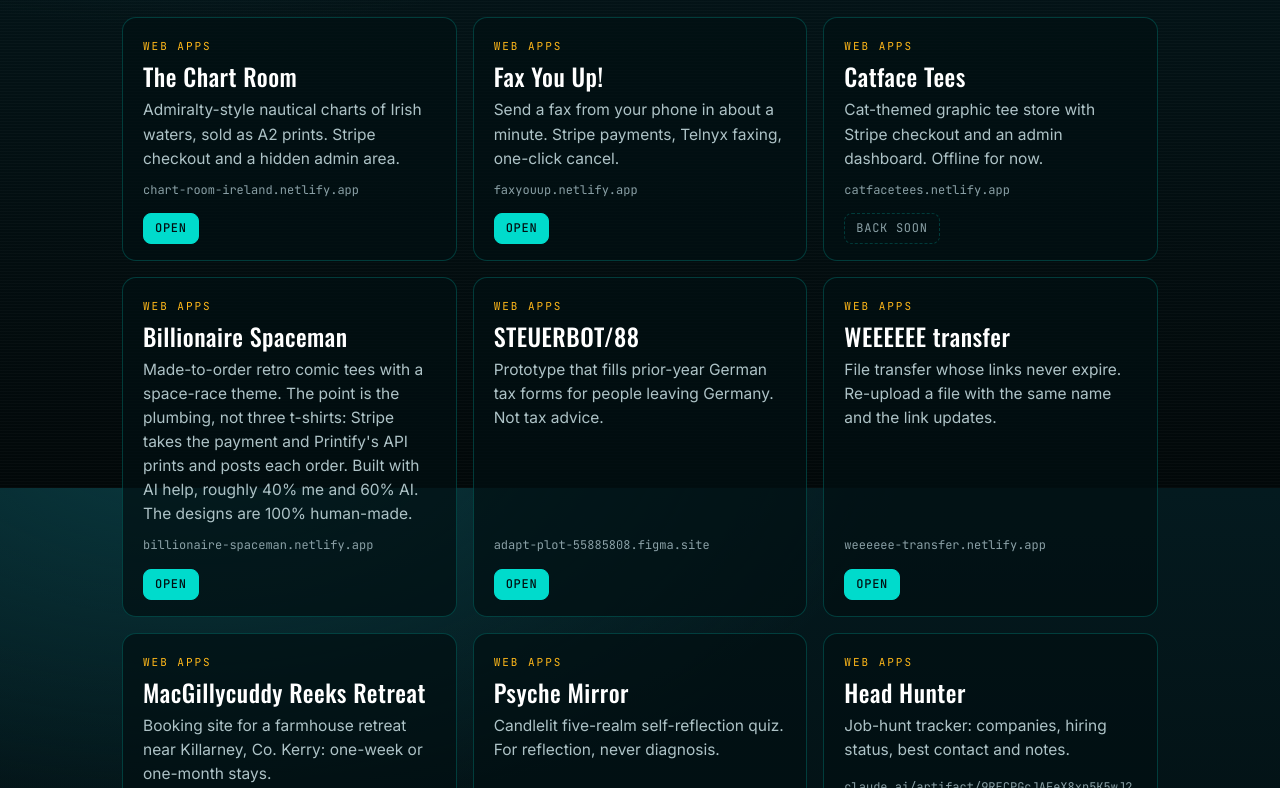
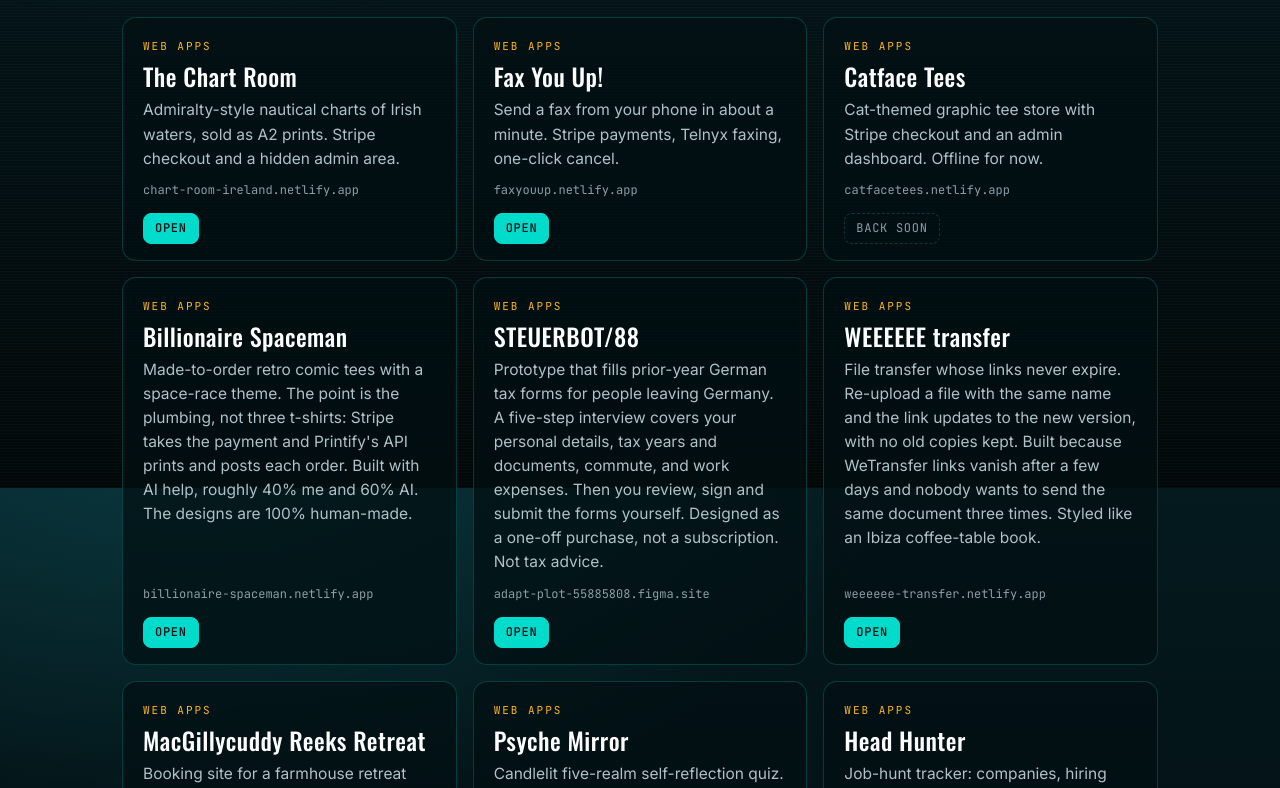
Before and after one commit to lolo737/lolo737.github.io, a plain HTML site: page netlify/index.html in a window 1280 px wide. Shown: the part 312-1100 px from the top of the page. Drawn offline with nearby package versions, Linux system fonts and the light colour scheme.

Commit message:
Update index.html

```diff
--- a/netlify/index.html
+++ b/netlify/index.html
@@ -67,8 +67,8 @@ a:focus-visible,button:focus-visible{outline:2px solid var(--am);outline-offset:
 <article class="card"><div class="cat">Web apps</div><h2>Fax You Up!</h2><p>Send a fax from your phone in about a minute. Stripe payments, Telnyx faxing, one-click cancel.</p><div class="u">faxyouup.netlify.app</div><div class="row"><a class="live" href="https://faxyouup.netlify.app" rel="noopener">Open</a></div></article>
 <article class="card"><div class="cat">Web apps</div><h2>Catface Tees</h2><p>Cat-themed graphic tee store with Stripe checkout and an admin dashboard. Offline for now.</p><div class="u">catfacetees.netlify.app</div><div class="row"><a class="nolink">Back soon</a></div></article>
 <article class="card"><div class="cat">Web apps</div><h2>Billionaire Spaceman</h2><p>Made-to-order retro comic tees with a space-race theme. The point is the plumbing, not three t-shirts: Stripe takes the payment and Printify's API prints and posts each order. Built with AI help, roughly 40% me and 60% AI. The designs are 100% human-made.</p><div class="u">billionaire-spaceman.netlify.app</div><div class="row"><a class="live" href="https://billionaire-spaceman.netlify.app/" rel="noopener">Open</a></div></article>
-<article class="card"><div class="cat">Web apps</div><h2>STEUERBOT/88</h2><p>Prototype that fills prior-year German tax forms for people leaving Germany. Not tax advice.</p><div class="u">adapt-plot-55885808.figma.site</div><div class="row"><a class="live" href="https://adapt-plot-55885808.figma.site/" rel="noopener">Open</a></div></article>
-<article class="card"><div class="cat">Web apps</div><h2>WEEEEEE transfer</h2><p>File transfer whose links never expire. Re-upload a file with the same name and the link updates.</p><div class="u">weeeeee-transfer.netlify.app</div><div class="row"><a class="live" href="https://weeeeee-transfer.netlify.app/" rel="noopener">Open</a></div></article>
+<article class="card"><div class="cat">Web apps</div><h2>STEUERBOT/88</h2><p>Prototype that fills prior-year German tax forms for people leaving Germany. A five-step interview covers your personal details, tax years and documents, commute, and work expenses. Then you review, sign and submit the forms yourself. Designed as a one-off purchase, not a subscription. Not tax advice.</p><div class="u">adapt-plot-55885808.figma.site</div><div class="row"><a class="live" href="https://adapt-plot-55885808.figma.site/" rel="noopener">Open</a></div></article>
+<article class="card"><div class="cat">Web apps</div><h2>WEEEEEE transfer</h2><p>File transfer whose links never expire. Re-upload a file with the same name and the link updates to the new version, with no old copies kept. Built because WeTransfer links vanish after a few days and nobody wants to send the same document three times. Styled like an Ibiza coffee-table book.</p><div class="u">weeeeee-transfer.netlify.app</div><div class="row"><a class="live" href="https://weeeeee-transfer.netlify.app/" rel="noopener">Open</a></div></article>
 <article class="card"><div class="cat">Web apps</div><h2>MacGillycuddy Reeks Retreat</h2><p>Booking site for a farmhouse retreat near Killarney, Co. Kerry: one-week or one-month stays.</p><div class="u">macgillycuddys-reeks-ireland.netlify.app</div><div class="row"><a class="live" href="https://macgillycuddys-reeks-ireland.netlify.app" rel="noopener">Open</a></div></article>
 <article class="card"><div class="cat">Web apps</div><h2>Psyche Mirror</h2><p>Candlelit five-realm self-reflection quiz. For reflection, never diagnosis.</p><div class="u">psyche-mirrior.netlify.app</div><div class="row"><a class="live" href="https://psyche-mirrior.netlify.app/" rel="noopener">Open</a></div></article>
 <article class="card"><div class="cat">Web apps</div><h2>Head Hunter</h2><p>Job-hunt tracker: companies, hiring status, best contact and notes.</p><div class="u">claude.ai/artifact/9RECPGcJAFeX8xp5K5wJ2D</div><div class="row"><a class="live" href="https://claude.ai/artifact/9RECPGcJAFeX8xp5K5wJ2D" rel="noopener">Open</a></div></article>
```
